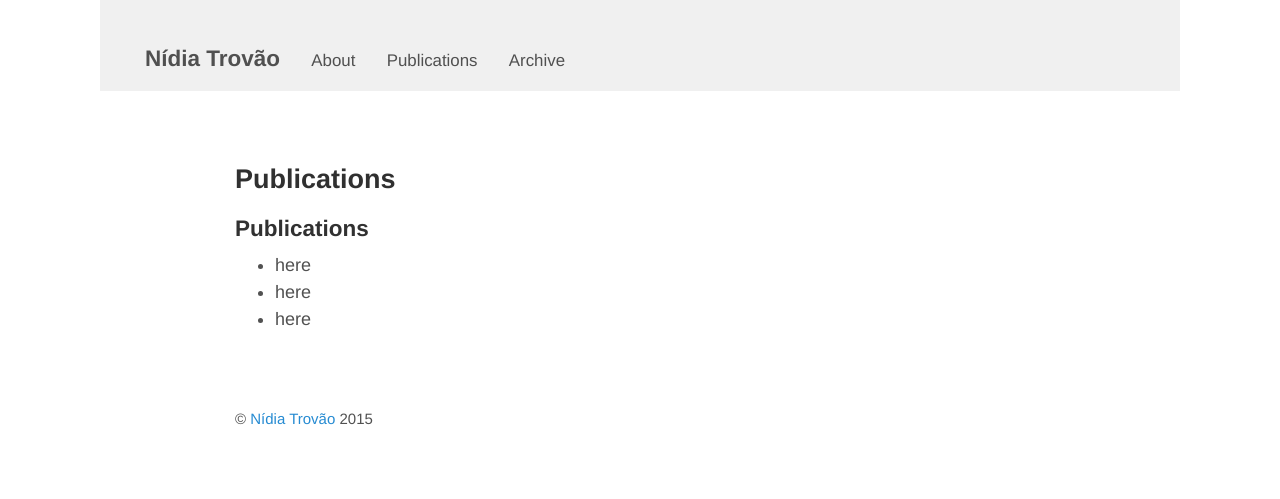
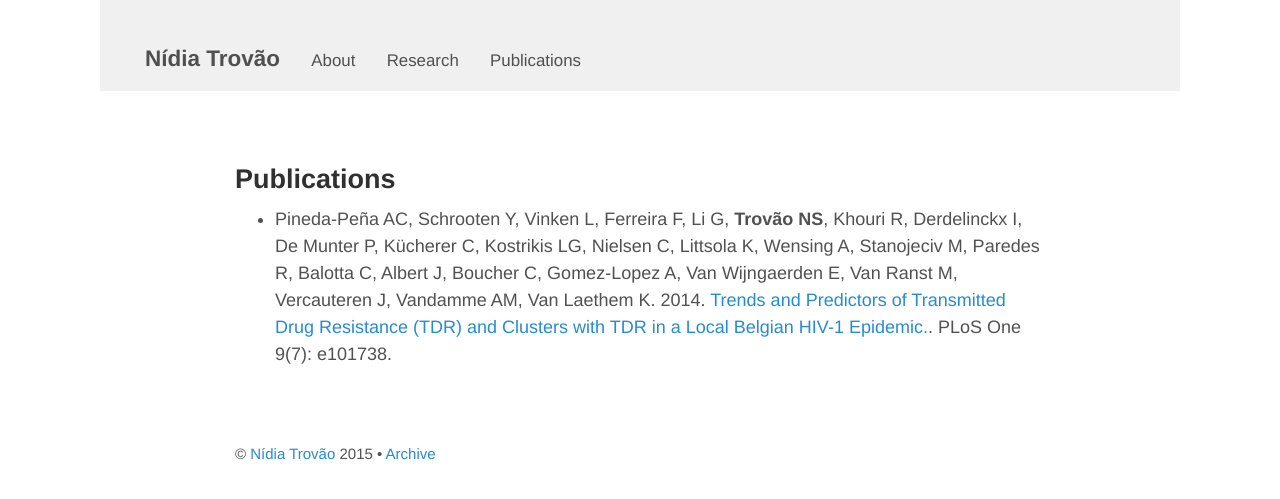
Before and after one commit to nidiatrovao/nidiatrovao.github.io, a Jekyll site: the page built from publications.md, in a window 1280 px wide. Shown: the top 499 px of the page. Built offline with Jekyll 4.4.1, drawn with Linux system fonts in a browser that asks for light colours.

Commit message:
new files

```diff
--- a/_config.yml
+++ b/_config.yml
@@ -20,5 +20,5 @@ sass:
 
 pages_list:
   About: '/about'
+  Research: '/research'
   Publications: '/publications'
-  Archive: '/archive'
--- a/_layouts/default.html
+++ b/_layouts/default.html
@@ -20,7 +20,7 @@
 
       <footer class="footer">
         <small>
-          &copy; <a href="http://www.google.com/recaptcha/mailhide/d?k=01RKQXgMiCn8dgvgHbVnzIPQ==&c=yAWm6xoNth1P87zR-8D3AIs1VdbTphSgX6CyOpHw4odFLGn6SO_x_4VJTao_19E0">Nídia Trovão</a> <time datetime="{{ site.time | date_to_xmlschema }}">{{ site.time | date: '%Y' }}</time>
+          &copy; <a href="http://www.google.com/recaptcha/mailhide/d?k=01RKQXgMiCn8dgvgHbVnzIPQ==&c=yAWm6xoNth1P87zR-8D3AIs1VdbTphSgX6CyOpHw4odFLGn6SO_x_4VJTao_19E0">Nídia Trovão</a> <time datetime="{{ site.time | date_to_xmlschema }}">{{ site.time | date: '%Y' }}</time> &bull; <a href="http://nidiatrovao.github.io/archive/">Archive</a>
         </small>
       </footer>
     </div>
--- a/publications.md
+++ b/publications.md
@@ -3,8 +3,4 @@ layout: page
 title: Publications
 ---
 
-## Publications
-
-* here
-* here
-* here
+* Pineda-Peña AC, Schrooten Y, Vinken L, Ferreira F, Li G, <b>Trovão NS</b>, Khouri R, Derdelinckx I, De Munter P, Kücherer C, Kostrikis LG, Nielsen C, Littsola K, Wensing A, Stanojeciv M, Paredes R, Balotta C, Albert J, Boucher C, Gomez-Lopez A, Van Wijngaerden E, Van Ranst M, Vercauteren J, Vandamme AM, Van Laethem K. 2014. [Trends and Predictors of Transmitted Drug Resistance (TDR) and Clusters with TDR in a Local Belgian HIV-1 Epidemic.](http://journals.plos.org/plosone/article?id=10.1371/journal.pone.0101738). PLoS One 9(7): e101738.
```
Also changed, not shown: research.md (added, +6 -0 lines).
